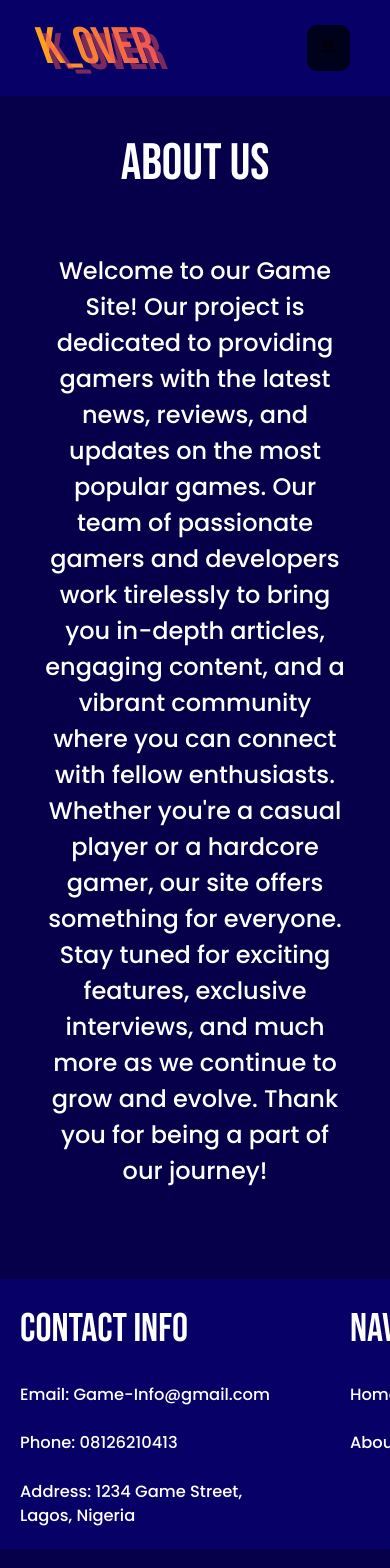
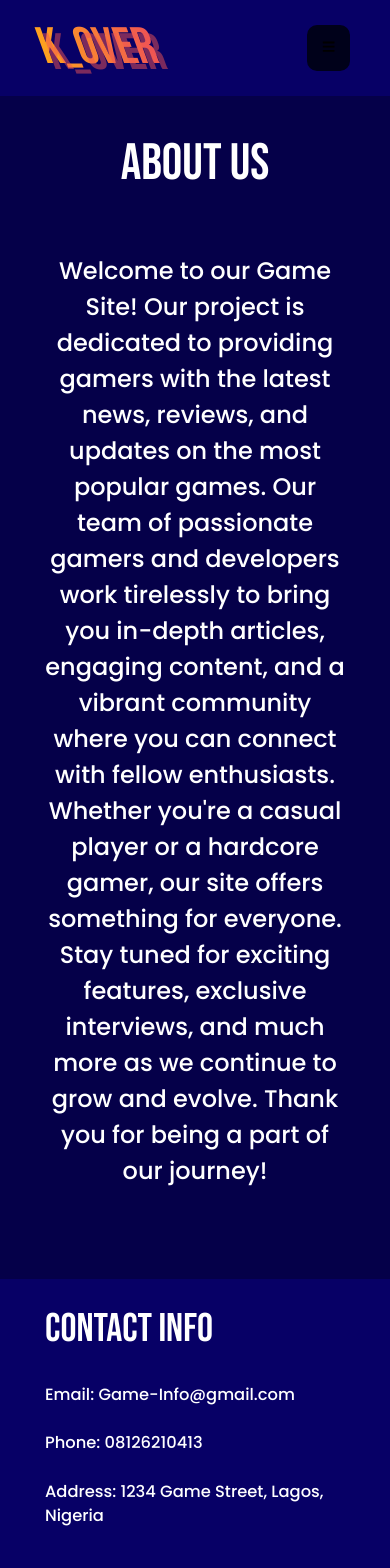
Before and after one commit to OZI-G-BE/game-front, a React (Vite) app in the folder Game-Site/: page /AboutUs in a window 390 px wide. Shown: the top 1568 px of the page. Built offline with nearby package versions, Linux system fonts and the light colour scheme.

Commit message:
feat: update CSS styles for Footer and Navbar components to improve layout and responsiveness

```diff
--- a/Game-Site/src/App.module.css
+++ b/Game-Site/src/App.module.css
@@ -5,7 +5,7 @@
   text-align: center;
 }
 .foot{
-  width: 100%;
+  max-width: 100%;
 }
 .footnone{
   display: none;
--- a/Game-Site/src/Components/Footer.module.css
+++ b/Game-Site/src/Components/Footer.module.css
@@ -1,20 +1,23 @@
-
-
 footer{
-    width: 100%;
+    max-width: 100%;
     padding: 20px;
     background-color: hsl(244, 100%, 20%);
     margin-top: 50px;
 }
 
 .footerContainer{
-    width: max(800px, 90%);
+    width: min(800px, 90%);
     display: grid;
-    grid-template-columns: repeat(3, 1fr);
+    grid-template-columns: repeat(aut0-fill, 1fr);
     justify-content: center;
     align-content: center;
+    row-gap: 4rem;
     margin: 0 auto;
-    justify-items: center;
+
+}
+
+.details{
+    width: 300px;
 }
 
 .footHead{
@@ -43,6 +46,14 @@ footer{
 .footList li a{
     text-decoration: none;
     color: #ffffff;
+    transition: all 0.5s ease;
+}
+
+.footList li a:hover{
+    color: #ffffff;
+    background-color: #FFA31D;
+    padding: 15px 10px;
+    border-radius: 8px;
 }
 
 .footnote{
--- a/Game-Site/src/Components/Navbar.module.css
+++ b/Game-Site/src/Components/Navbar.module.css
@@ -1,6 +1,6 @@
 header{
     margin-bottom: 20px;
-    width: 100%;
+    max-width: 100%;
 }
 
 nav{
--- a/Game-Site/src/index.css
+++ b/Game-Site/src/index.css
@@ -51,9 +51,8 @@ p{
 }
 
 html, body, #root {
-  width: 100vw;
+  width: 100%;
   min-height: 100vh;
-  overflow-x: hidden;
 }
 
 a {
```
